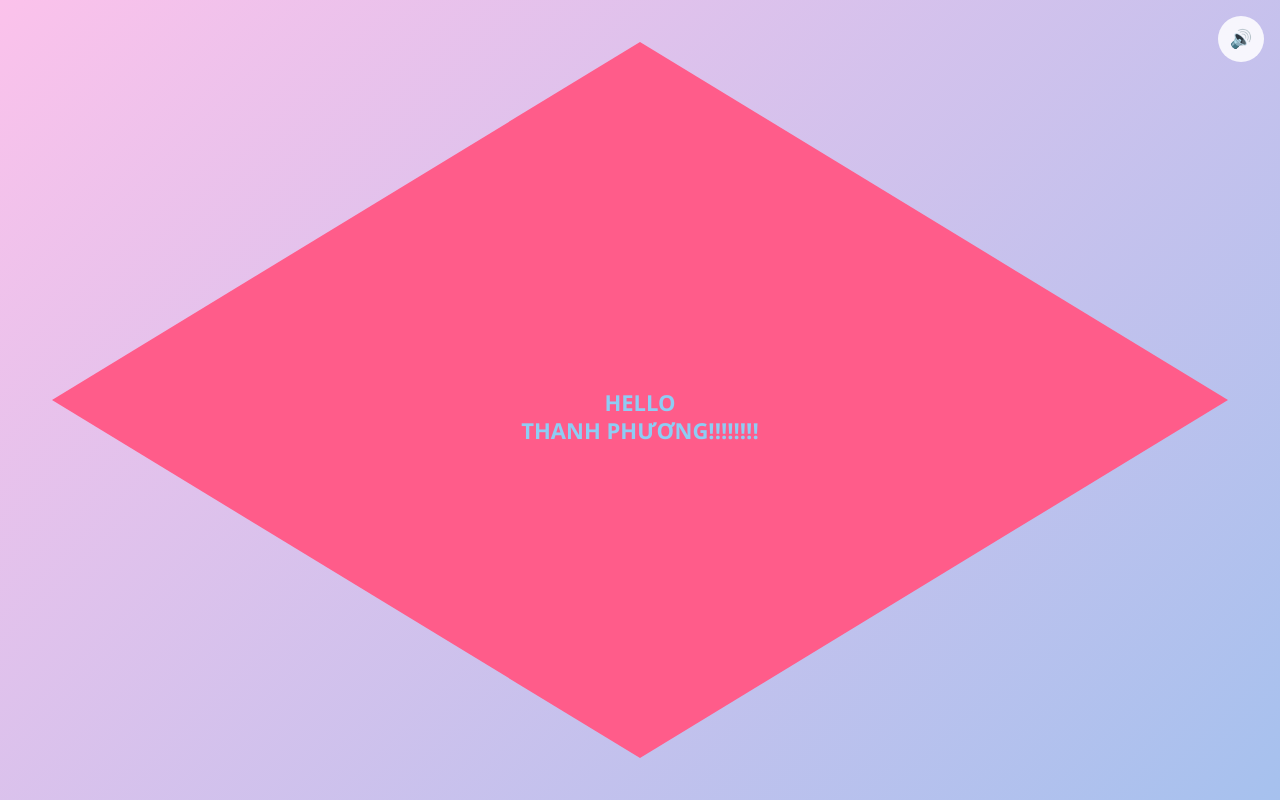
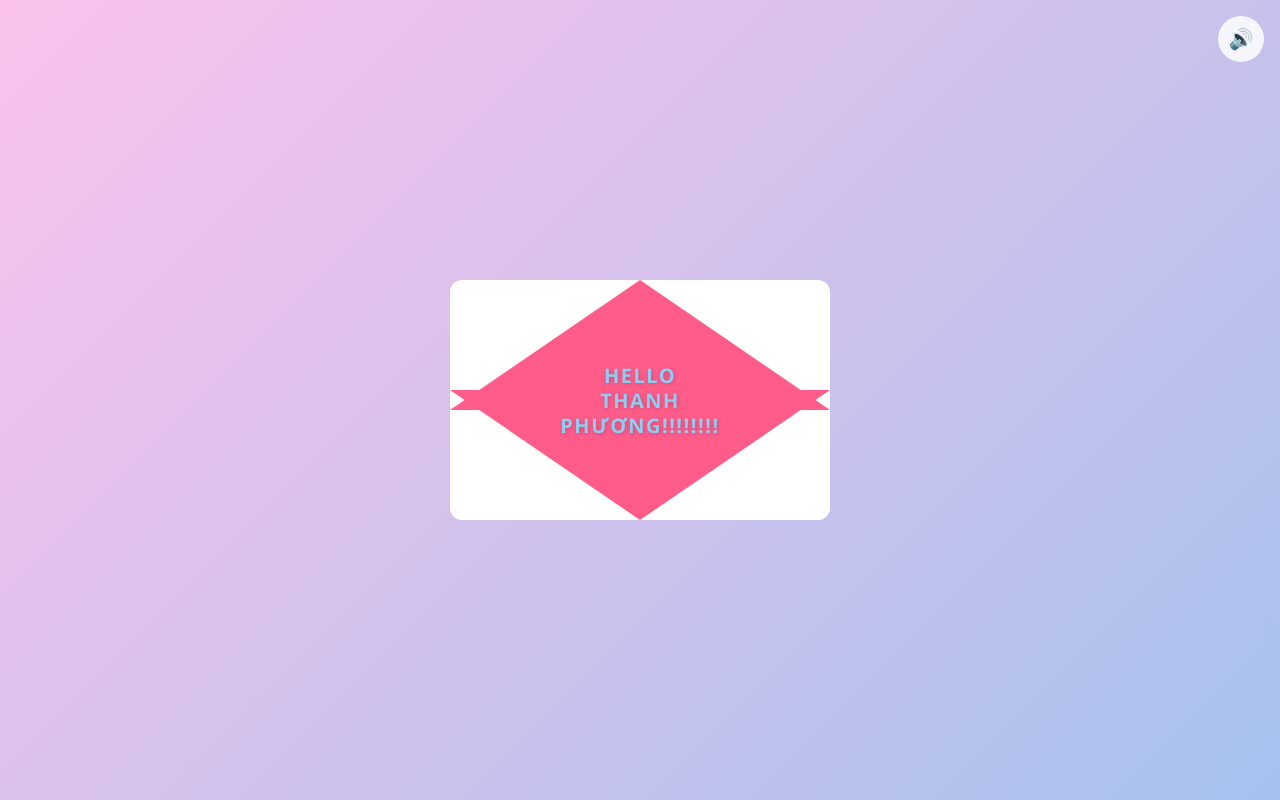
Before and after one commit to chitmt94/ThanhPhuong, a plain HTML site: page index.html in a window 1280 px wide. Drawn offline with Linux system fonts and the light colour scheme.

Commit message:
Update index.html

```diff
--- a/index.html
+++ b/index.html
@@ -7,12 +7,13 @@
 
 <style>
 *{box-sizing:border-box}
-
 body{
     margin:0;
-    width:100vw;
-    height:100vh;
-    background:linear-gradient(135deg,#fbc2eb,#a6c1ee);
+    min-height:100vh;
+    background: linear-gradient(135deg,#fbc2eb,#a6c1ee);
+    display:flex;
+    justify-content:center;
+    align-items:center;
     font-family:"Segoe UI",sans-serif;
     overflow:hidden;
 }
@@ -26,67 +27,60 @@ body{
     height:46px;
     border-radius:50%;
     border:none;
-    background:rgba(255,255,255,.85);
-    font-size:18px;
+    background:rgba(255,255,255,0.85);
+    font-size:20px;
+    cursor:pointer;
     z-index:100;
-    cursor:pointer;
-}
-
-/* ===== FULL SCREEN ===== */
-.envelope{
-    width:100vw;
-    height:100vh;
-    position:relative;
-    display:flex;
-    justify-content:center;
-    align-items:center;
-    cursor:pointer;
 }
 
 /* ===== PHONG THƯ ===== */
+.envelope{
+    width:90vw;
+    max-width:380px;
+    aspect-ratio:19/12;
+    position:relative;
+    cursor:pointer;
+    perspective:1200px;
+}
+
+/* mặt sau */
 .back{
     position:absolute;
-    width:92vw;
-    max-width:420px;
-    height:58vw;
-    max-height:260px;
+    inset:0;
     background:#fff;
-    border-radius:18px;
+    border-radius:12px;
     z-index:1;
 }
 
-/* chữ ngoài phong thư */
+/* chữ trên phong thư */
 .envelope-text{
     position:absolute;
-    top:52%;
+    top:50%;
     left:50%;
     transform:translate(-50%,-50%);
-    font-size:22px;
-    font-weight:800;
+    font-size:clamp(16px,4vw,20px);
+    font-weight:900;
+    letter-spacing:1.5px;
     color:#8ECDF4;
+    text-shadow:1px 1px 4px rgba(0,0,0,0.2);
     text-align:center;
     line-height:1.25;
+    pointer-events:none;
     z-index:9;
-    pointer-events:none;
 }
-
 .envelope.open .envelope-text{
     opacity:0;
-    transform:translate(-50%,-70%);
-    transition:.4s ease;
+    transform:translate(-50%,-65%);
+    transition:0.4s ease;
 }
 
 /* khe chứa thiệp */
 .slot{
     position:absolute;
-    width:92vw;
-    max-width:420px;
-    height:58vw;
-    max-height:260px;
+    inset:8%;
     overflow:hidden;
     z-index:2;
 }
-
 .envelope.open .slot{
     overflow:visible;
 }
@@ -95,110 +89,131 @@ body{
 .card{
     width:100%;
     background:#fff;
-    border-radius:20px;
-    box-shadow:0 18px 36px rgba(0,0,0,.3);
+    border-radius:14px;
+    box-shadow:0 12px 30px rgba(0,0,0,0.25);
     transform:translateY(100%);
-    transition:transform .9s ease;
-    z-index:5;
+    transition:transform 0.9s ease;
+    position:relative;
+    z-index:10; /* luôn trên cùng */
 }
-
 .envelope.open .card{
-    transform:translateY(-60%);
-    z-index:10;
+    transform:translateY(-50%);
 }
-
 .card h1{
     margin:0;
-    padding:14px;
+    padding:12px;
     background:#ff5c8a;
     color:#fff;
+    border-radius:14px 14px 0 0;
     text-align:center;
-    border-radius:20px 20px 0 0;
-    font-size:20px;
+    font-size:clamp(16px,4vw,20px);
 }
 
 /* ===== TRANG ===== */
 .pages{
-    padding:12px;
-    min-height:240px;
+    padding:10px;
+    min-height:180px;
 }
-
-.page{display:none}
-.page.active{display:block}
-
-/* ảnh */
+.page{display:none;}
+.page.active{display:block;}
 .photos{
     display:grid;
     grid-template-columns:1fr 1fr;
     gap:6px;
 }
-
 .photos img{
     width:100%;
-    height:180px;
-    object-fit:contain;
+    height:140px;
+    object-fit:cover;
+}
+.wish{
+    font-size:clamp(14px,4vw,16px);
+    text-align:center;
+    padding:32px 10px;
+    line-height:1.6;
 }
 
-/* lời chúc */
-.wish{
-    font-size:17px;
-    text-align:center;
-    padding:40px 12px;
-    line-height:1.7;
-}
-
-/* nút trang */
+/* nút chuyển trang */
 .nav{
     display:flex;
     justify-content:space-between;
-    padding:10px 20px 16px;
+    padding:6px 16px 12px;
 }
-
 .nav button{
     border:none;
     background:#ff5c8a;
-    color:#fff;
-    font-size:20px;
-    padding:10px 18px;
-    border-radius:24px;
+    color:white;
+    font-size:18px;
+    border-radius:20px;
+    padding:6px 14px;
     cursor:pointer;
 }
 
 /* ===== NẮP PHONG THƯ ===== */
 .flap{
     position:absolute;
-    width:0;height:0;
-    border-left:46vw solid transparent;
-    border-right:46vw solid transparent;
-    border-bottom:28vw solid #ff5c8a;
-    top:calc(50% - 28vw);
+    width:0;
+    height:0;
+    border-left:45vw solid transparent;
+    border-right:45vw solid transparent;
+    border-bottom:30vw solid #ff5c8a;
+    top:0;
     transform-origin:top;
-    transition:transform .8s ease;
-    z-index:7;
+    transform:rotateX(0deg);
+    transition:transform 0.8s ease, z-index 0s linear 0.4s;
+    z-index:6;
+    backface-visibility:hidden;
 }
-
 .envelope.open .flap{
-    transform:rotateX(180deg);
+    transform:rotateX(-180deg);
     z-index:0;
 }
 
 .front{
     position:absolute;
-    width:0;height:0;
-    border-left:46vw solid transparent;
-    border-right:46vw solid transparent;
-    border-top:28vw solid #ff5c8a;
-    bottom:calc(50% - 28vw);
+    width:0;
+    height:0;
+    border-left:45vw solid transparent;
+    border-right:45vw solid transparent;
+    border-top:30vw solid #ff5c8a;
+    bottom:0;
     z-index:4;
+}
+.envelope.open .front{
+    z-index:0;
+}
+
+/* ===== DESKTOP ===== */
+@media(min-width:768px){
+    .envelope{
+        width:380px;
+        height:240px;
+        aspect-ratio:unset;
+    }
+    .flap{
+        border-left:190px solid transparent;
+        border-right:190px solid transparent;
+        border-bottom:130px solid #ff5c8a;
+    }
+    .front{
+        border-left:190px solid transparent;
+        border-right:190px solid transparent;
+        border-top:130px solid #ff5c8a;
+    }
+    .envelope.open .card{
+        transform:translateY(-46%);
+    }
 }
 </style>
 </head>
 
 <body>
 
+<!-- NÚT NHẠC -->
 <button class="music-btn" onclick="toggleMusic(event)">🔊</button>
 
 <div class="envelope" id="envelope">
+
     <div class="back"></div>
 
     <div class="envelope-text">
@@ -207,9 +222,10 @@ body{
 
     <div class="slot">
         <div class="card">
-            <h1>🎂 Happy Birthday 🎉</h1>
+            <h1>🎂Happy Birthday🎉</h1>
 
             <div class="pages">
+                <!-- TRANG 1: 4 ảnh -->
                 <div class="page active">
                     <div class="photos">
                         <img src="img1.jpg">
@@ -217,16 +233,19 @@ body{
                     </div>
                 </div>
 
+                <!-- TRANG 2 -->
                 <div class="page">
-                    <div class="wish">💐 Lan<br>Chúc bạn luôn xinh đẹp và hạnh phúc 💖</div>
+                    <div class="wish">💐 <strong>Ly</strong><br>Lời chúc của Ly 💖</div>
                 </div>
 
+                <!-- TRANG 3 -->
                 <div class="page">
-                    <div class="wish">🎁 Minh<br>Tuổi mới thật nhiều may mắn 🎉</div>
+                    <div class="wish">🎁 <strong>Diệp</strong><br>Lời chúc của Diệp 🎉</div>
                 </div>
 
+                <!-- TRANG 4 -->
                 <div class="page">
-                    <div class="wish">🌸 Hà<br>Mọi điều tốt đẹp nhất luôn bên bạn 💝</div>
+                    <div class="wish">🎉 <strong>Chi</strong><br>Lời chúc của Chi 🌸</div>
                 </div>
             </div>
 
@@ -239,25 +258,25 @@ body{
 
     <div class="flap"></div>
     <div class="front"></div>
+
 </div>
 
-<audio id="bg-music" src="music.mp3" loop muted autoplay></audio>
+<!-- NHẠC -->
+<audio id="bg-music" src="music.mp3" loop></audio>
 
 <script>
+/* ===== CHUYỂN TRANG ===== */
 let currentPage=0;
 const pages=document.querySelectorAll(".page");
-
 function showPage(i){
     pages.forEach(p=>p.classList.remove("active"));
     pages[i].classList.add("active");
 }
-
 function nextPage(e){
     e.stopPropagation();
     currentPage=(currentPage+1)%pages.length;
     showPage(currentPage);
 }
-
 function prevPage(e){
     e.stopPropagation();
     currentPage=(currentPage-1+pages.length)%pages.length;
@@ -266,25 +285,20 @@ function prevPage(e){
 
 /* ===== NHẠC ===== */
 const music=document.getElementById("bg-music");
-let unlocked=false;
-
-function unlockMusic(){
-    if(!unlocked){
-        music.muted=false;
-        music.play().catch(()=>{});
-        unlocked=true;
-    }
+let musicStarted=false;
+function toggleMusic(e){
+    e.stopPropagation();
+    if(music.paused) music.play();
+    else music.pause();
 }
 
-function toggleMusic(e){
-    e.stopPropagation();
-    unlockMusic();
-    music.paused?music.play():music.pause();
-}
-
+// mở phong thư → phát nhạc lần đầu
 document.getElementById("envelope").addEventListener("click",()=>{
     document.getElementById("envelope").classList.toggle("open");
-    unlockMusic();
+    if(!musicStarted){
+        music.play().catch(()=>{});
+        musicStarted=true;
+    }
 });
 </script>
 
```
